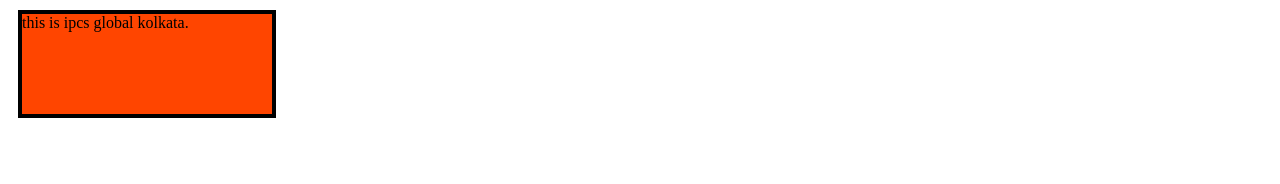
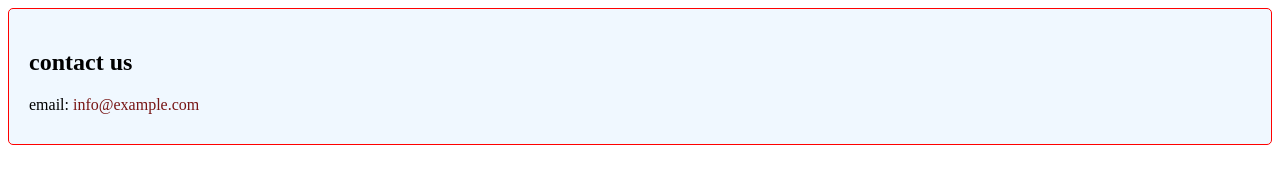
Before and after one commit to anandrajak7063/css, a plain HTML site: page index.html in a window 1280 px wide. Drawn offline with Linux system fonts and the light colour scheme.

Commit message:
Add files via upload

```diff
--- a/index.html
+++ b/index.html
@@ -3,12 +3,16 @@
 <head>
     <meta charset="UTF-8">
     <meta name="viewport" content="width=device-width, initial-scale=1.0">
-    <title>box model and padding example</title>
+    <title>contact section example</title>
     <link rel="stylesheet" href="style.css"
 </head>
 <body>
-    <div class ="box";>
-        this is ipcs global kolkata.
+    <div class="contact-section">
+        <h2>contact us</h2>
+        <div class="contact-info">
+            <span class="lebel">email:</span>
+            <span class="value">info@example.com</span>
+        </div>
     </div>
 
 </body>
--- a/style.css
+++ b/style.css
@@ -1,10 +1,15 @@
-/* styles.css */
-/* apply some basic styling to the box */
-.box{
-    width:250px;
-    height: 100px;
-    background-color:orangered;
-    border: 4px solid black;
-    /* add margin to the box */
-    MARGIN:10PX
+.contact-section{
+    background-color: aliceblue;
+    padding: 20px;
+    border: 1px solid red;
+    border-radius: 5px;
 }
+.contact-info{
+    margin-bottom: 10px;
+}
+.label{ font-weight:bold;
+}
+
+.value{
+    color:rgb(119, 21, 21)
+}
```
